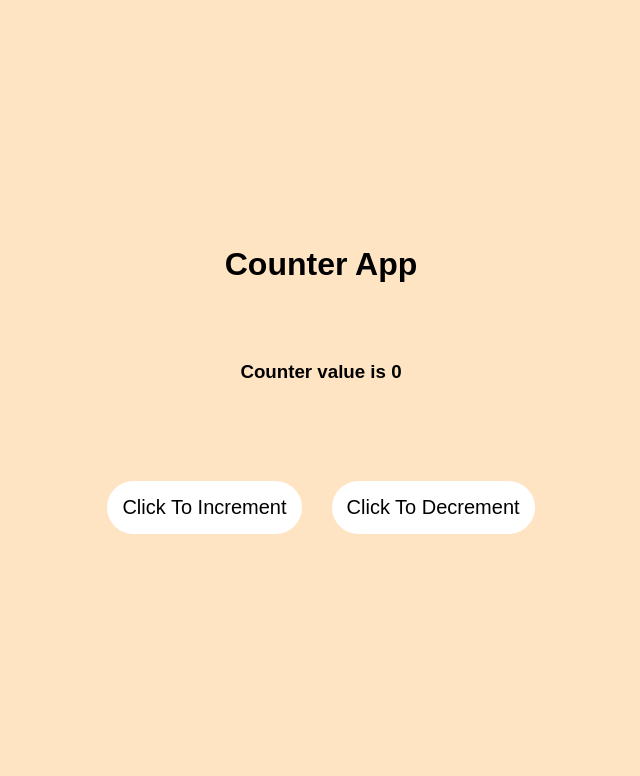
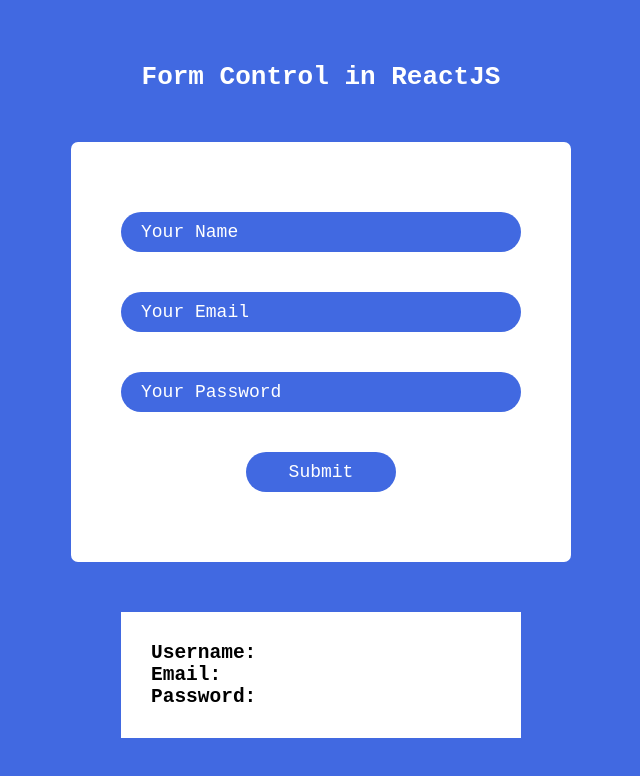
Before and after one commit to thegittyuser/myapp, a React (Vite) app: page / in a window 1280 px wide. Shown: the top 776 px of the page, without its empty margins (319-959 px from the left). Built offline with nearby package versions, Linux system fonts and the light colour scheme.

Commit message:
Form Control React

```diff
--- a/package.json
+++ b/package.json
@@ -4,6 +4,7 @@
   "version": "0.0.0",
   "type": "module",
   "scripts": {
+
     "dev": "vite",
     "build": "vite build",
     "lint": "eslint .",
--- a/src/App.jsx
+++ b/src/App.jsx
@@ -1,9 +1,12 @@
-import Counter from "./CounterApp/Counter.jsx";
+// import Counter from "./CounterApp/Counter.jsx";
+
+import Form from "./Form/Form.jsx";
 
 function App() {
   return (
     <>
-      <Counter />
+      {/* <Counter /> */}
+      <Form />
     </>
   );
 }
--- /dev/null
+++ b/src/Form/Form.jsx
@@ -0,0 +1,58 @@
+import { useState } from "react";
+import "./form.css";
+
+function Form() {
+  const [username, setUsername] = useState("");
+  const [email, setEmail] = useState("");
+  const [password, setPassword] = useState("");
+
+  const handleForm = (e) => {
+    e.preventDefault(); //STOPS PAGE FROM RELOADING
+    if (username && email && password == "") {
+      alert("All Fields Are Required");
+    } else {
+      alert("Form Submission Successful");
+      setUsername("");
+      setEmail("");
+      setPassword("");
+    }
+  };
+
+  return (
+    <>
+      <div className="form-box">
+        <h1>Form Control in ReactJS</h1>
+        <form onSubmit={handleForm}>
+          <div className="input-box">
+            <input
+              type="text"
+              placeholder="Your Name"
+              value={username}
+              onChange={(e) => setUsername(e.target.value)}
+            />
+            <input
+              type="email"
+              placeholder="Your Email"
+              value={email}
+              onChange={(e) => setEmail(e.target.value)}
+            />
+            <input
+              type="password"
+              placeholder="Your Password"
+              value={password}
+              onChange={(e) => setPassword(e.target.value)}
+            />
+            <input type="submit" value="Submit" />
+          </div>
+        </form>
+        <div className="user-data">
+          <h2>Username: {username}</h2>
+          <h2>Email: {email}</h2>
+          <h2>Password: {password}</h2>
+        </div>
+      </div>
+    </>
+  );
+}
+
+export default Form;
--- /dev/null
+++ b/src/Form/form.css
@@ -0,0 +1,61 @@
+.form-box {
+  width: 100vw;
+  height: 100vh;
+  padding: 30px;
+  background-color: royalblue;
+  display: flex;
+  align-items: center;
+  justify-content: center;
+  flex-direction: column;
+  flex-wrap: wrap;
+  gap: 50px;
+}
+.form-box h1 {
+  color: #ffffff;
+}
+
+.form-box form .input-box {
+  width: 500px;
+  height: auto;
+  padding: 70px;
+  background-color: white;
+  border-radius: 7px;
+  display: flex;
+  flex-direction: column;
+  justify-content: center;
+  align-items: center;
+  gap: 40px;
+}
+
+.form-box form .input-box input {
+  width: 400px;
+  font-size: 18px;
+  padding: 10px 20px;
+  outline: none;
+  border: none;
+  border-radius: 50px;
+  background-color: royalblue;
+  color: white;
+}
+/* pseudo selector using double colon (::) */
+
+.form-box form .input-box input::placeholder {
+  color: white;
+}
+
+/* attribute selector */
+
+.form-box form .input-box input[type="submit"] {
+  width: 150px;
+  background-color: royalblue;
+  color: #ffffff;
+  padding: 10px;
+  cursor: pointer;
+}
+
+.form-box .user-data {
+  width: 400px;
+  height: auto;
+  padding: 30px;
+  background-color: white;
+}
--- a/src/index.css
+++ b/src/index.css
@@ -2,5 +2,6 @@
   margin: 0;
   padding: 0;
   box-sizing: border-box;
-  font-family: Arial, Helvetica, sans-serif;
+  /* font-family: Arial, Helvetica, sans-serif; */
+  font-family: monospace;
 }
```
